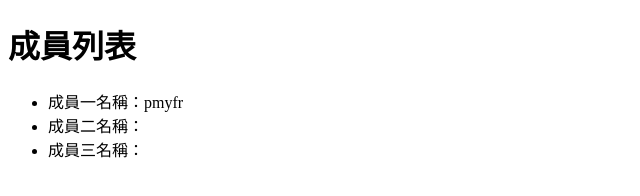
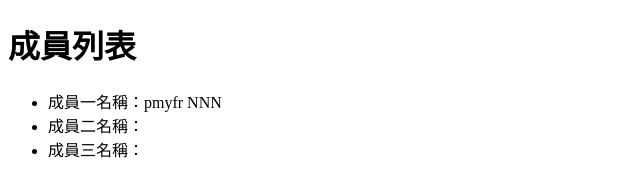
Before and after one commit to pmyfr/learn_github_hexschool-4-3, a plain HTML site: page index.html in a window 1280 px wide. Shown: the full height of the page, 0-640 px from the left. Drawn offline with Linux system fonts and the light colour scheme.

Commit message:
修改成員一名字

```diff
--- a/index.html
+++ b/index.html
@@ -8,7 +8,7 @@
 <body>
     <h1>成員列表</h1>
     <ul>
-        <li>成員一名稱：pmyfr</li>
+        <li>成員一名稱：pmyfr NNN</li>
         <li>成員二名稱：</li>
         <li>成員三名稱：</li>
     </ul>
```
